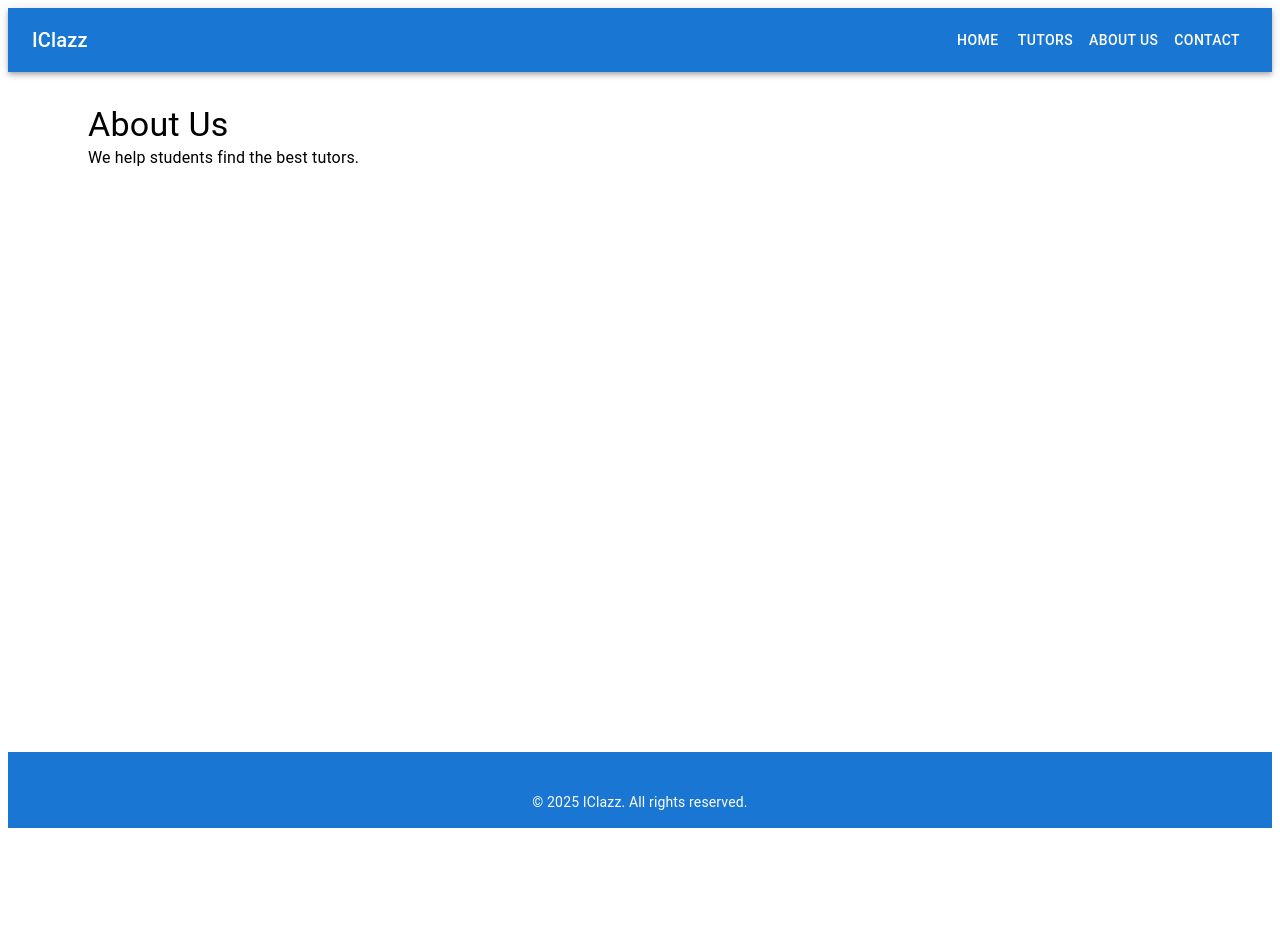
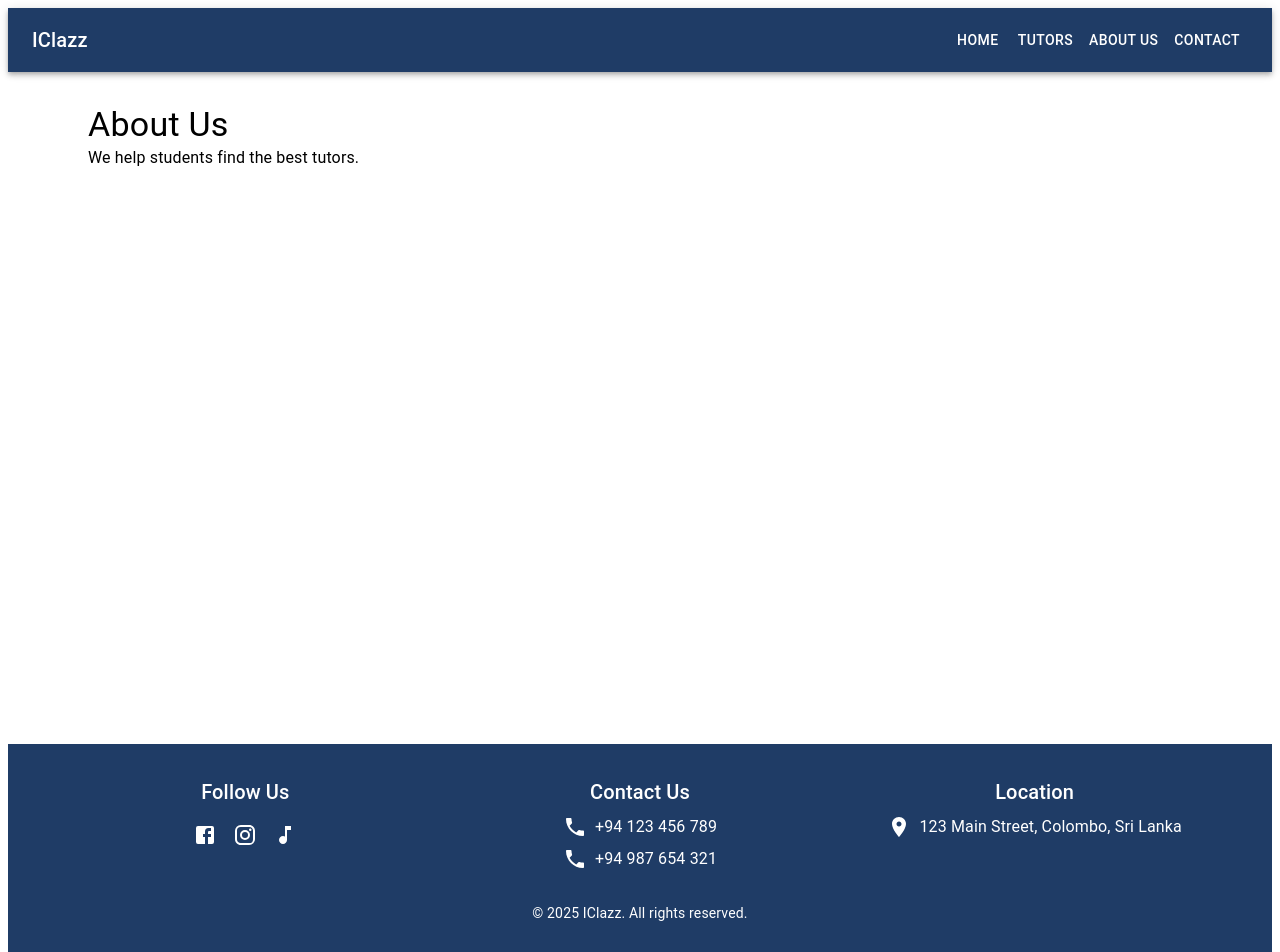
Before and after one commit to sandarukaveesha/iclazzz, a Next.js app: page /about in a window 1280 px wide. Shown: the top 952 px of the page. Before the commit the page ends 836 px from the top, so only its background shows below. Built offline with nearby package versions, Linux system fonts and the light colour scheme.

Commit message:
change color

```diff
--- a/components/Footer.tsx
+++ b/components/Footer.tsx
@@ -1,11 +1,131 @@
-import { Box, Container, Grid, Link, Typography } from '@mui/material';
+// import { Box, Container, Grid, Link, Typography } from '@mui/material';
+
+// export default function Footer() {
+//   return (
+//     <Box sx={{ bgcolor: '#1f3c66', color: 'white', py: 2, mt: 1 }}>
+//         <Typography variant="body2" align="center" sx={{ mt: 3 }}>
+//           © {new Date().getFullYear()} IClazz. All rights reserved.
+//         </Typography>
+//     </Box>
+//   );
+// }
+
+import {
+  Box,
+  Container,
+  Grid,
+  Typography,
+  Link,
+  IconButton,
+} from "@mui/material";
+import FacebookIcon from "@mui/icons-material/Facebook";
+import InstagramIcon from "@mui/icons-material/Instagram";
+import TikTokIcon from "@mui/icons-material/MusicNote"; // TikTok icon is not available in MUI, using MusicNote as a placeholder
+import PhoneIcon from "@mui/icons-material/Phone";
+import LocationOnIcon from "@mui/icons-material/LocationOn";
 
 export default function Footer() {
   return (
-    <Box sx={{ bgcolor: '#1976D2', color: 'white', py: 2, mt: 1 }}>
-        <Typography variant="body2" align="center" sx={{ mt: 3 }}>
+    <Box sx={{ bgcolor: "#1f3c66", color: "white", py: 4, mt: "auto" }}>
+      <Container maxWidth="lg">
+        <Grid container spacing={4}>
+          {/* Social Media Section */}
+          <Grid item xs={12} sm={4} sx={{ textAlign: "center" }}>
+            <Typography variant="h6" gutterBottom>
+              Follow Us
+            </Typography>
+            <Box>
+              <IconButton
+                href="https://facebook.com"
+                target="_blank"
+                rel="noopener"
+                sx={{ color: "white" }}
+              >
+                <FacebookIcon />
+              </IconButton>
+              <IconButton
+                href="https://instagram.com"
+                target="_blank"
+                rel="noopener"
+                sx={{ color: "white" }}
+              >
+                <InstagramIcon />
+              </IconButton>
+              <IconButton
+                href="https://tiktok.com"
+                target="_blank"
+                rel="noopener"
+                sx={{ color: "white" }}
+              >
+                <TikTokIcon />
+              </IconButton>
+            </Box>
+          </Grid>
+
+          {/* Contact Numbers Section */}
+          <Grid item xs={12} sm={4} sx={{ textAlign: "center" }}>
+            <Typography variant="h6" gutterBottom>
+              Contact Us
+            </Typography>
+            <Box
+              sx={{
+                display: "flex",
+                alignItems: "center",
+                justifyContent: "center",
+                gap: 1,
+              }}
+            >
+              <PhoneIcon />
+              <Typography variant="body1">
+                <Link href="tel:+94123456789" color="inherit" underline="hover">
+                  +94 123 456 789
+                </Link>
+              </Typography>
+            </Box>
+            <Box
+              sx={{
+                display: "flex",
+                alignItems: "center",
+                justifyContent: "center",
+                gap: 1,
+                mt: 1,
+              }}
+            >
+              <PhoneIcon />
+              <Typography variant="body1">
+                <Link href="tel:+94123456789" color="inherit" underline="hover">
+                  +94 987 654 321
+                </Link>
+              </Typography>
+            </Box>
+          </Grid>
+
+          {/* Location Section */}
+          <Grid item xs={12} sm={4} sx={{ textAlign: "center" }}>
+            <Typography variant="h6" gutterBottom>
+              Location
+            </Typography>
+            <Box
+              sx={{
+                display: "flex",
+                alignItems: "center",
+                justifyContent: "center",
+                gap: 1,
+              }}
+            >
+              <LocationOnIcon />
+              <Typography variant="body1">
+                123 Main Street, Colombo, Sri Lanka
+              </Typography>
+            </Box>
+          </Grid>
+        </Grid>
+
+        {/* Copyright Section */}
+        <Typography variant="body2" align="center" sx={{ mt: 4 }}>
           © {new Date().getFullYear()} IClazz. All rights reserved.
         </Typography>
+      </Container>
     </Box>
   );
 }
--- a/components/Navbar.tsx
+++ b/components/Navbar.tsx
@@ -1,9 +1,9 @@
-import { AppBar, Toolbar, Typography, Button, Box } from '@mui/material';
-import Link from 'next/link';
+import { AppBar, Toolbar, Typography, Button, Box } from "@mui/material";
+import Link from "next/link";
 
 export default function Navbar() {
   return (
-    <AppBar position="static" sx={{ backgroundColor: '#1976D2' }}>
+    <AppBar position="static" sx={{ backgroundColor: "#1f3c66" }}>
       <Toolbar>
         <Typography variant="h6" sx={{ flexGrow: 1 }}>
           IClazz
--- a/pages/about.tsx
+++ b/pages/about.tsx
@@ -1,4 +1,4 @@
-import { Container, Typography } from '@mui/material';
+import { Container, Typography } from "@mui/material";
 
 export default function About() {
   return (
```
Also changed, not shown: pages/tutors/index.tsx (+19 -10 lines).
